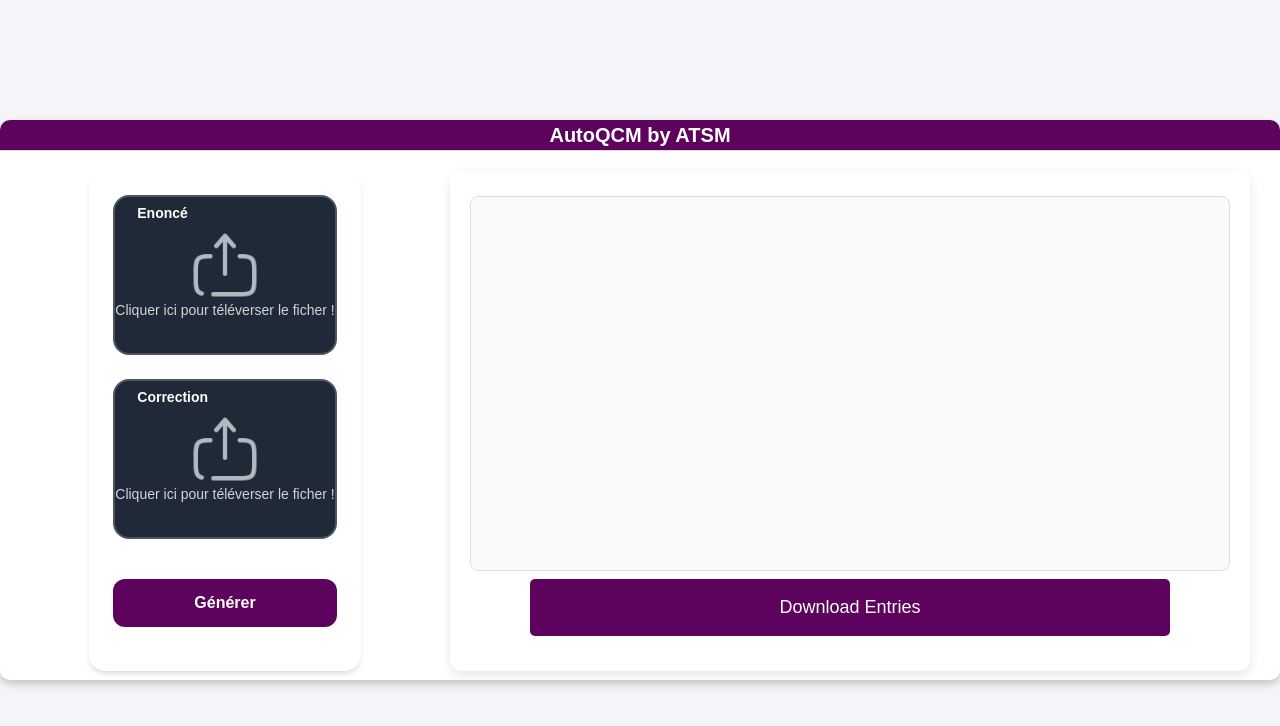
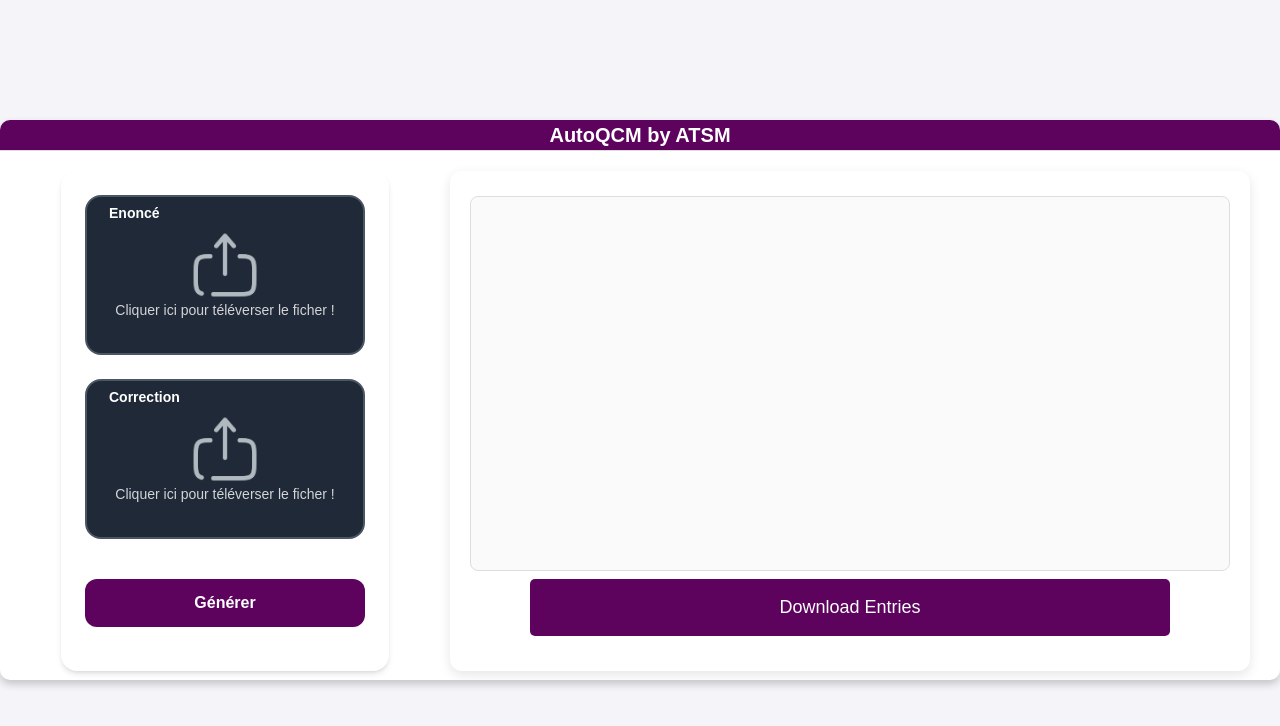
Before and after one commit to luekdh03/data-suite, a Flask app: page /autoqcm in a window 1280 px wide. Shown: the top 726 px of the page. Run offline with Flask 3, Linux system fonts and the light colour scheme; some libraries are stand-ins or nearby versions.

Commit message:
Update autoqcm.html

```diff
--- a/api/templates/autoqcm.html
+++ b/api/templates/autoqcm.html
@@ -16,7 +16,7 @@
         </div>
         <div class="functional-section">
             <div class="logo-section">
-                <div class="test mx-auto p-6 bg-white rounded-2xl shadow-md space-y-6">
+                <div class="test w-4/5 mx-auto p-6 bg-white rounded-2xl shadow-md space-y-6">
 
                     <!-- Enonce Dropzone -->
                     <div class="relative group">
```
